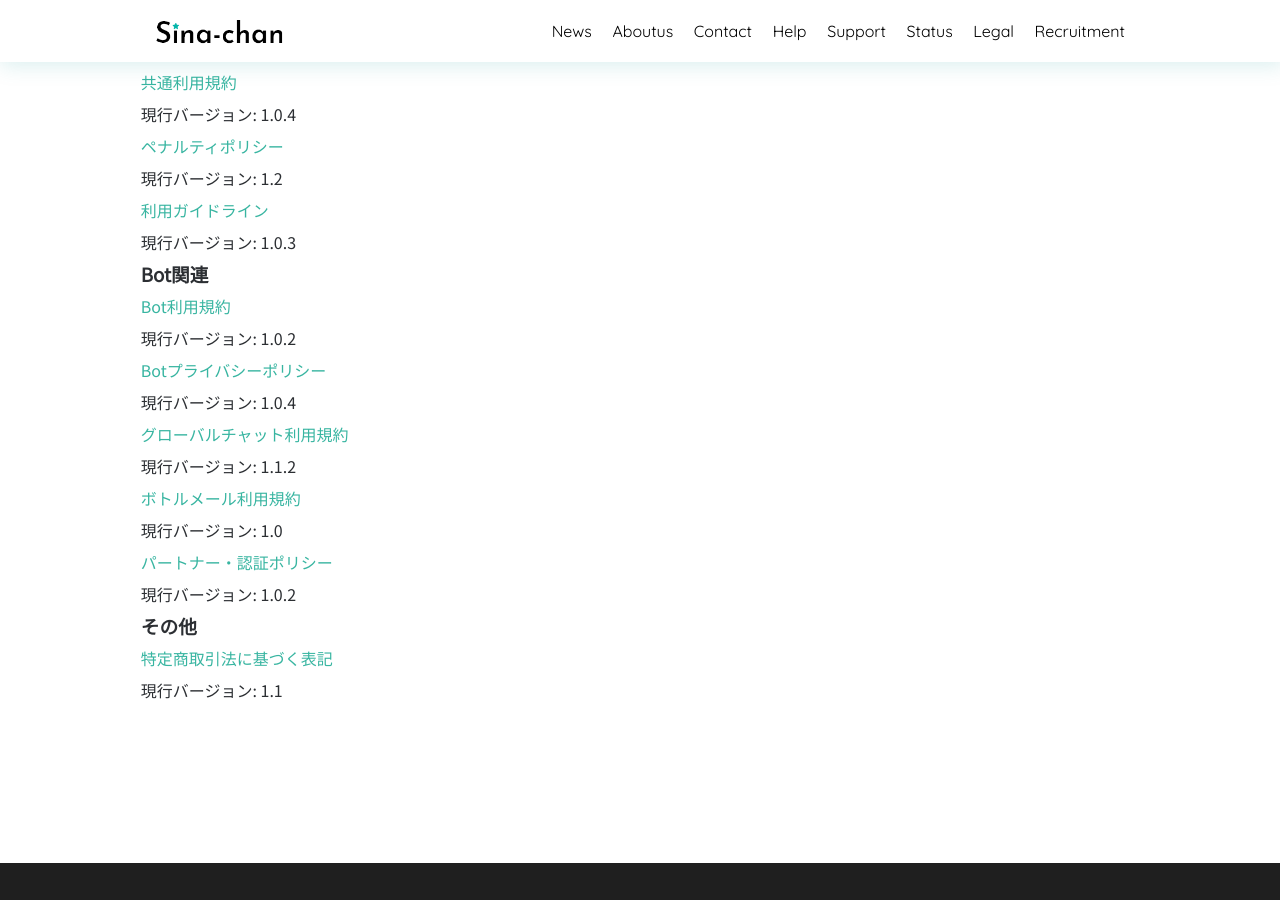
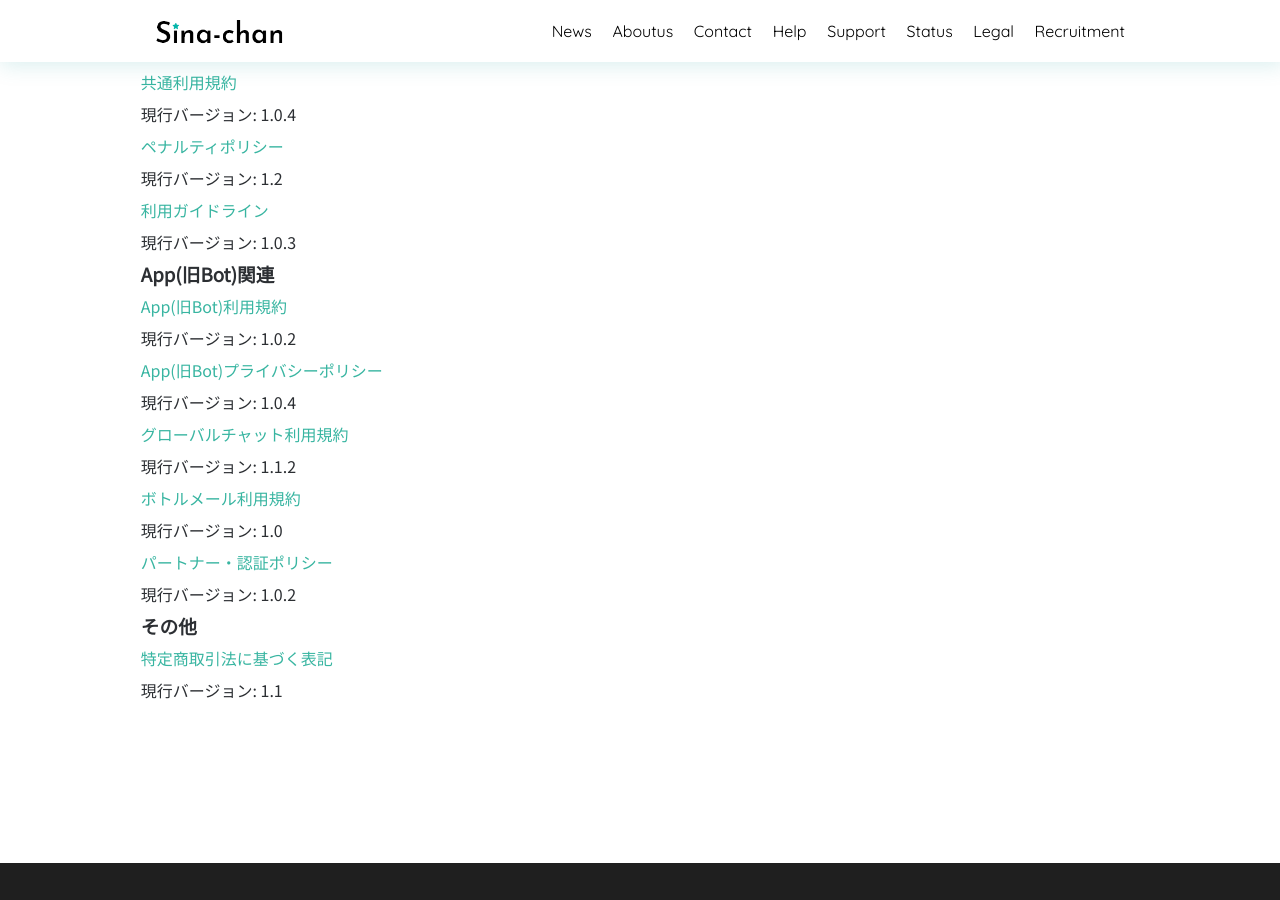
Before and after one commit to SinaKitagami/sinakitagami.github.io, a Jekyll site: the page built from legal.md, in a window 1280 px wide and 900 px high, scrolled down 364 px. Built offline with Jekyll 4.4.1, drawn with Linux system fonts in a browser that asks for light colours; nearby versions of some CDN libraries; a script that is not in the unit is left out.

Commit message:
edit legal.md

```diff
--- a/legal.md
+++ b/legal.md
@@ -27,12 +27,12 @@ date: 2023より
 <a href="{{site.url}}/legal/use-guideline" class="a-orange">利用ガイドライン</a><br>
 現行バージョン: 1.0.3
 
-### Bot関連
+### App(旧Bot)関連
 
-<a href="{{site.url}}/legal/bot-tos" class="a-orange">Bot利用規約</a><br>
+<a href="{{site.url}}/legal/app-tos" class="a-orange">App(旧Bot)利用規約</a><br>
 現行バージョン: 1.0.2
 
-<a href="{{site.url}}/legal/bot-privacy-policy" class="a-orange">Botプライバシーポリシー</a><br>
+<a href="{{site.url}}/legal/app-privacy-policy" class="a-orange">App(旧Bot)プライバシーポリシー</a><br>
 現行バージョン: 1.0.4
 
 <a href="{{site.url}}/legal/gchat-tos" class="a-orange">グローバルチャット利用規約</a><br>
```
